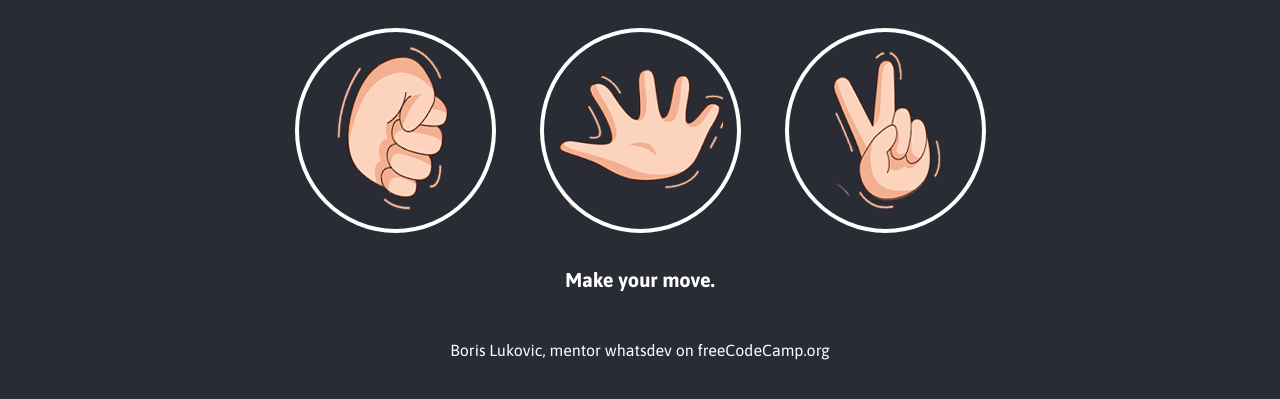
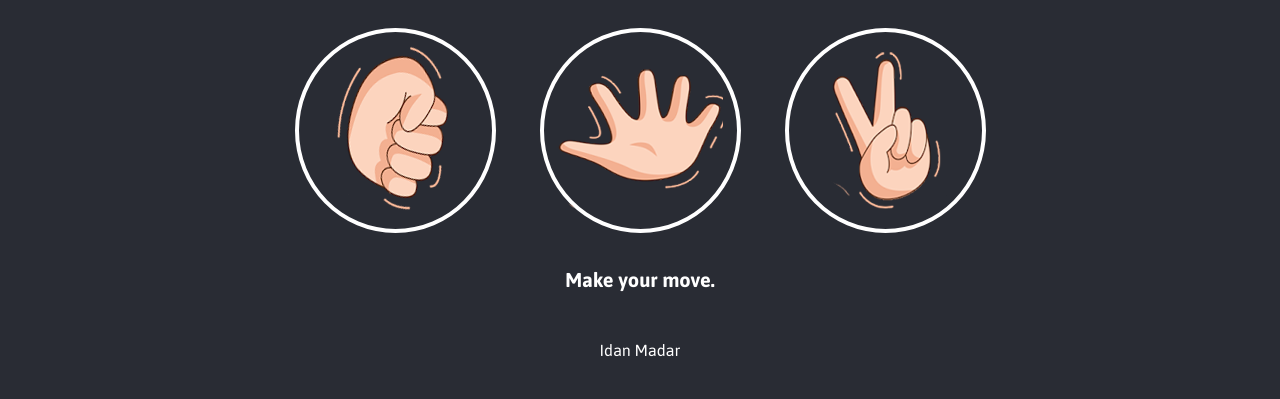
Before and after one commit to T882200/rock_paper_scissors, a plain HTML site: page index.html in a window 1280 px wide. Shown: the part 273-672 px from the top of the page. Drawn offline with Linux system fonts and the light colour scheme.

Commit message:
minor bugs

```diff
--- a/index.html
+++ b/index.html
@@ -35,7 +35,7 @@
         </div>
     </div>
     <p id="action-message">Make your move.</p>
-    <p id="author">Boris Lukovic, mentor whatsdev on freeCodeCamp.org</p>
+    <p id="author">Idan Madar</p>
     <script src="app.js"></script>
 </body>
 </html>
```
